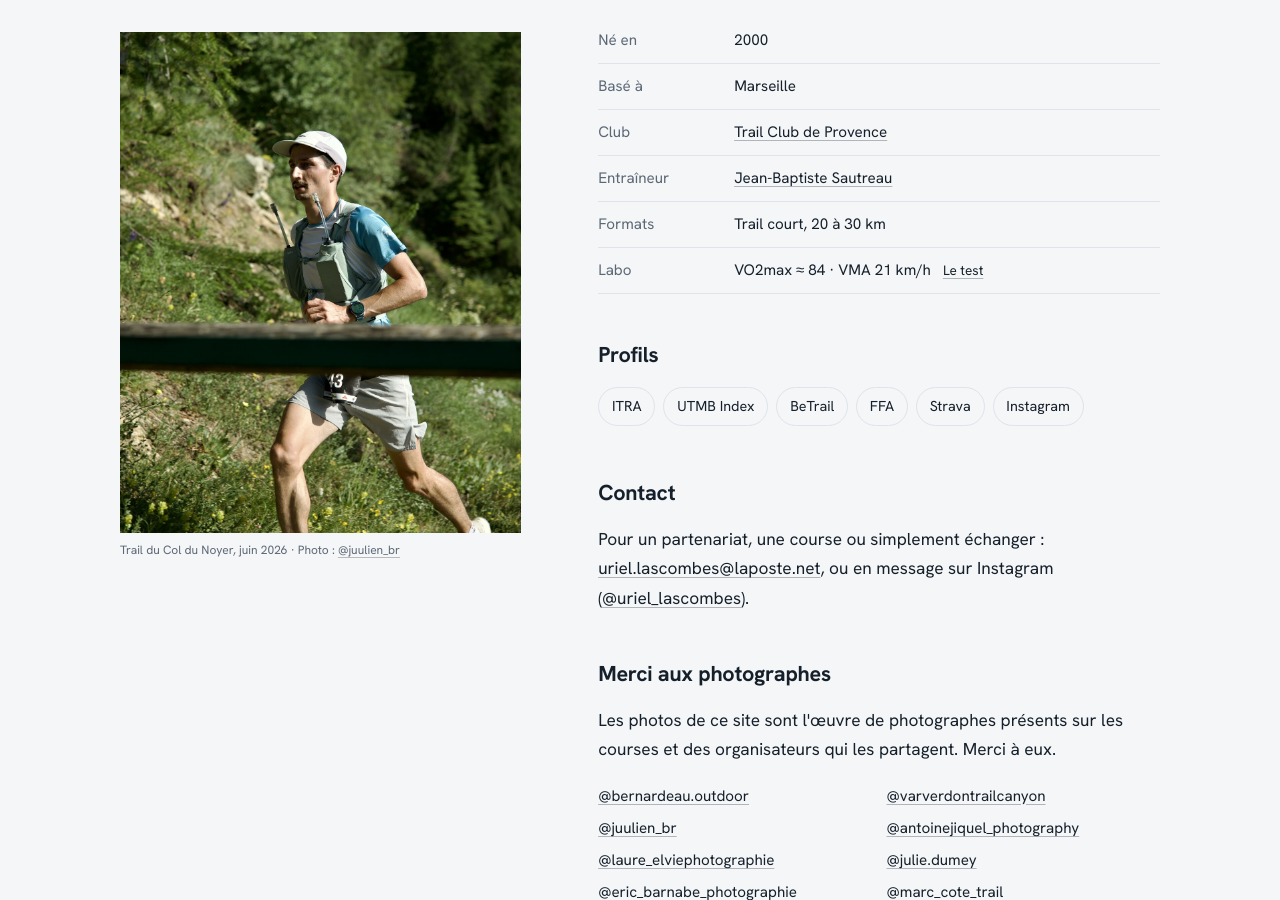
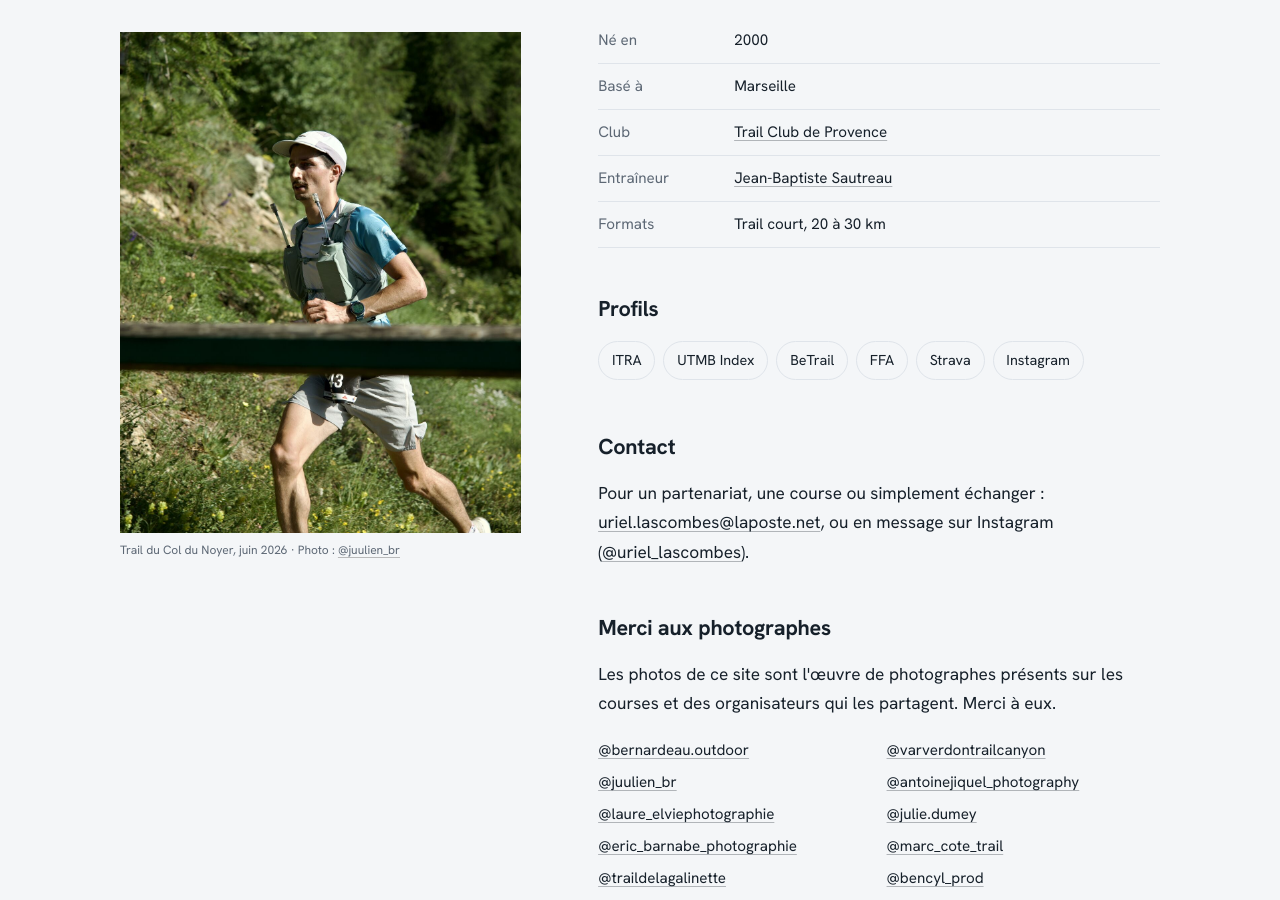
Before and after one commit to ulascombes/Uriel-Lascombes-Trail, a Jekyll site: the page built from a-propos.html, in a window 1280 px wide and 900 px high, scrolled down 1812 px. Built offline with Jekyll 4.4.1, drawn with Linux system fonts in a browser that asks for light colours.

Commit message:
small stuffs

```diff
--- a/a-propos.html
+++ b/a-propos.html
@@ -33,7 +33,6 @@ description: "Uriel Lascombes, coureur de trail court à Marseille, Trail Club d
       <div><dt>Club</dt><dd><a href="{{ p.club_lien }}" target="_blank" rel="noopener">{{ p.club_nom }}</a></dd></div>
       <div><dt>Entraîneur</dt><dd><a href="{{ p.coach_lien }}" target="_blank" rel="noopener">{{ p.coach_nom }}</a></dd></div>
       <div><dt>Formats</dt><dd>Trail court, 20 à 30 km</dd></div>
-      <div><dt>Labo</dt><dd>VO2max ≈ 84 · VMA 21 km/h <a class="kv-more" href="{{ '/journal/test-effort-2026/' | relative_url }}">Le test</a></dd></div>
       {%- if p.challenges_en_cours.size > 0 %}
       <div><dt>En cours</dt><dd>{% for ch in p.challenges_en_cours %}{{ ch }}{% unless forloop.last %}<br>{% endunless %}{% endfor %}<span class="kv-note">classements provisoires</span></dd></div>
       {%- endif %}
```
